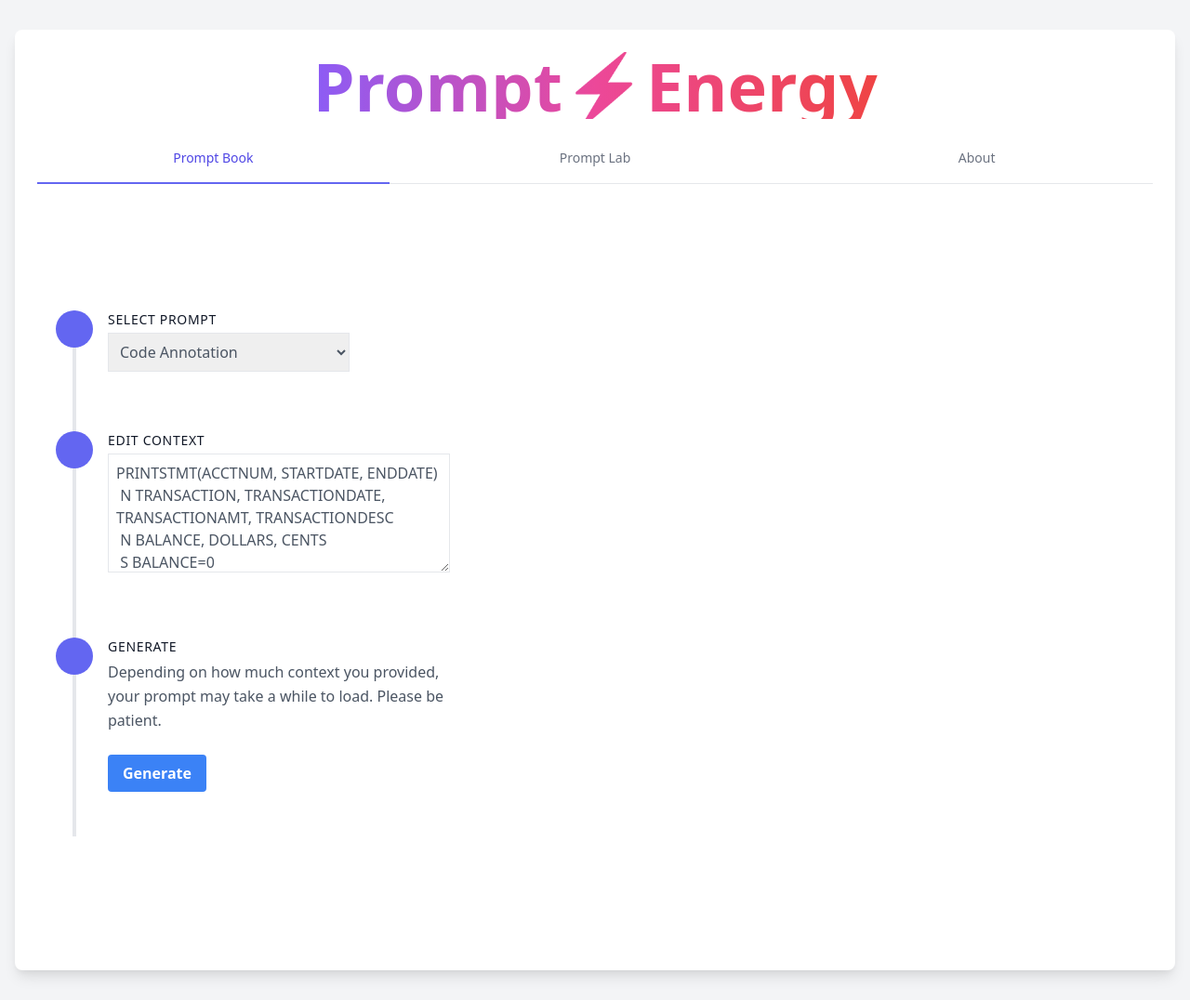
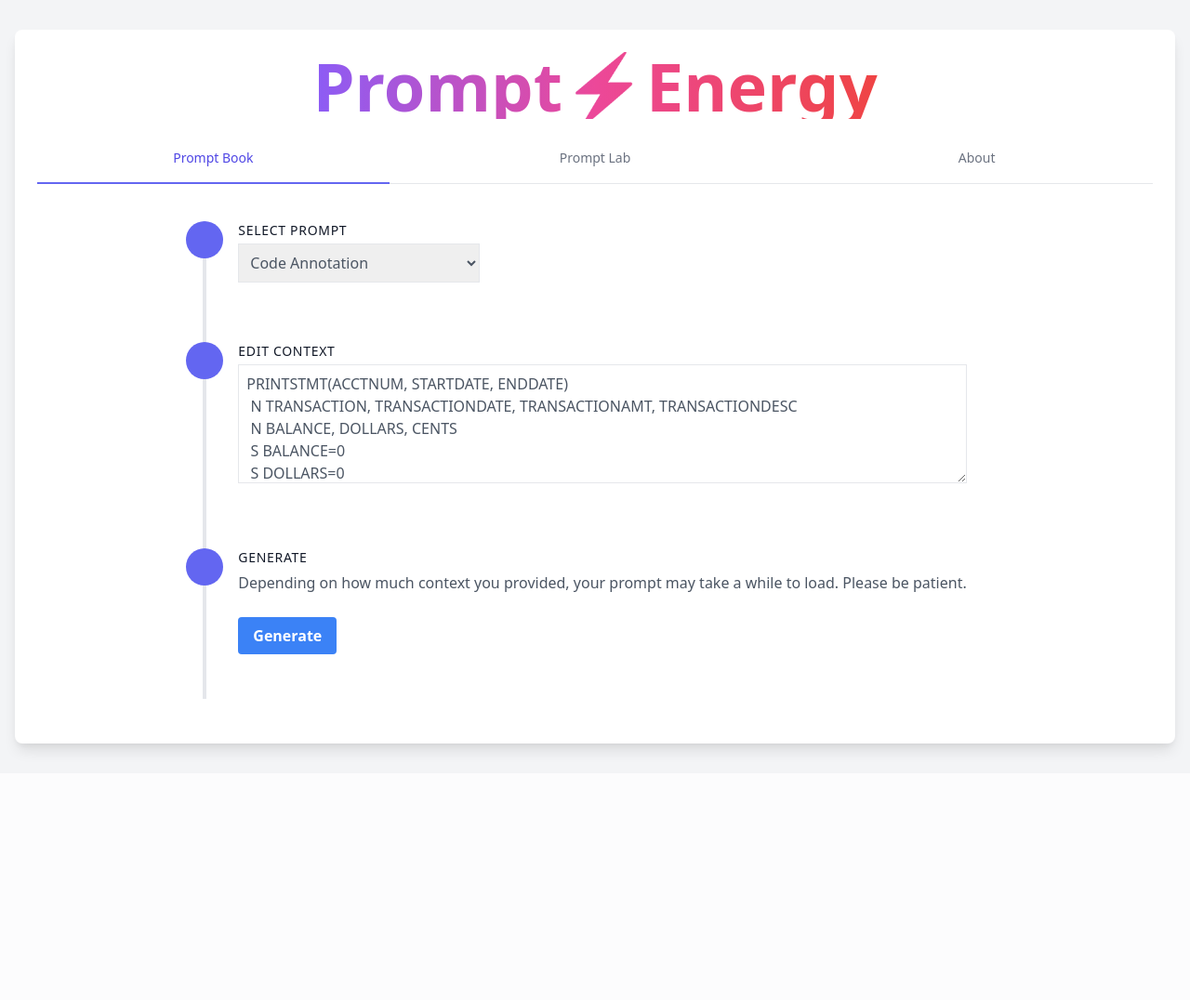
Before and after one commit to dudgeon/PromptEnergyPython, a Python web app: template templates/index.html in a window 1280 px wide. Shown: the whole page at 93% size. After the commit the page ends 815 px from the top, so only its background shows below. Run offline with Jinja, Linux system fonts and the light colour scheme; the template is opened without the code that fills it, so the values that code supplies are empty; some libraries are stand-ins or nearby versions.

Commit message:
fixed spacing and layout of dot-on-path ui

```diff
--- a/templates/index.html
+++ b/templates/index.html
@@ -194,9 +194,9 @@ document.addEventListener("DOMContentLoaded", () => {
         <div x-show.transition="tab === 'prompt-book'" class="h-full">
 
       <section class="text-gray-600 body-font">
-        <div class="container px-5 py-24 mx-auto flex flex-wrap">
-          <div class="flex flex-wrap w-full">
-            <div class="lg:w-2/5 md:w-1/2 md:pr-10 md:py-6">
+        <div class="container px-5 mx-auto flex flex-wrap">
+          <div class="flex flex-wrap w-full justify-center">
+            <div class="md:pr-10 md:py-6">
 
 
               <form id="generate-form">
@@ -297,7 +297,7 @@ document.addEventListener("DOMContentLoaded", () => {
               </div>
 
             </div>
-          </div>
+<!--           </div> -->
         </div>
       </section>
 
```
